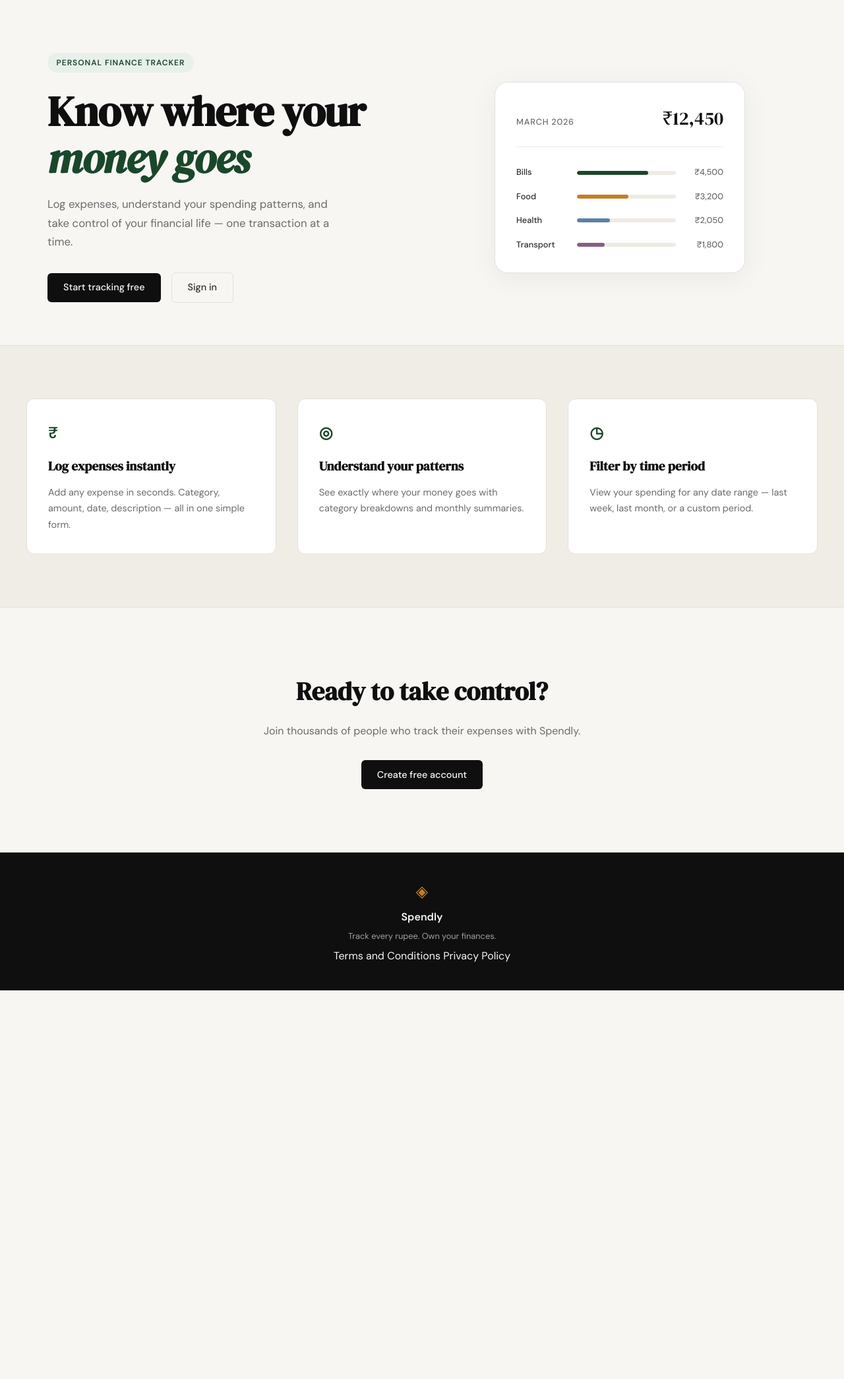
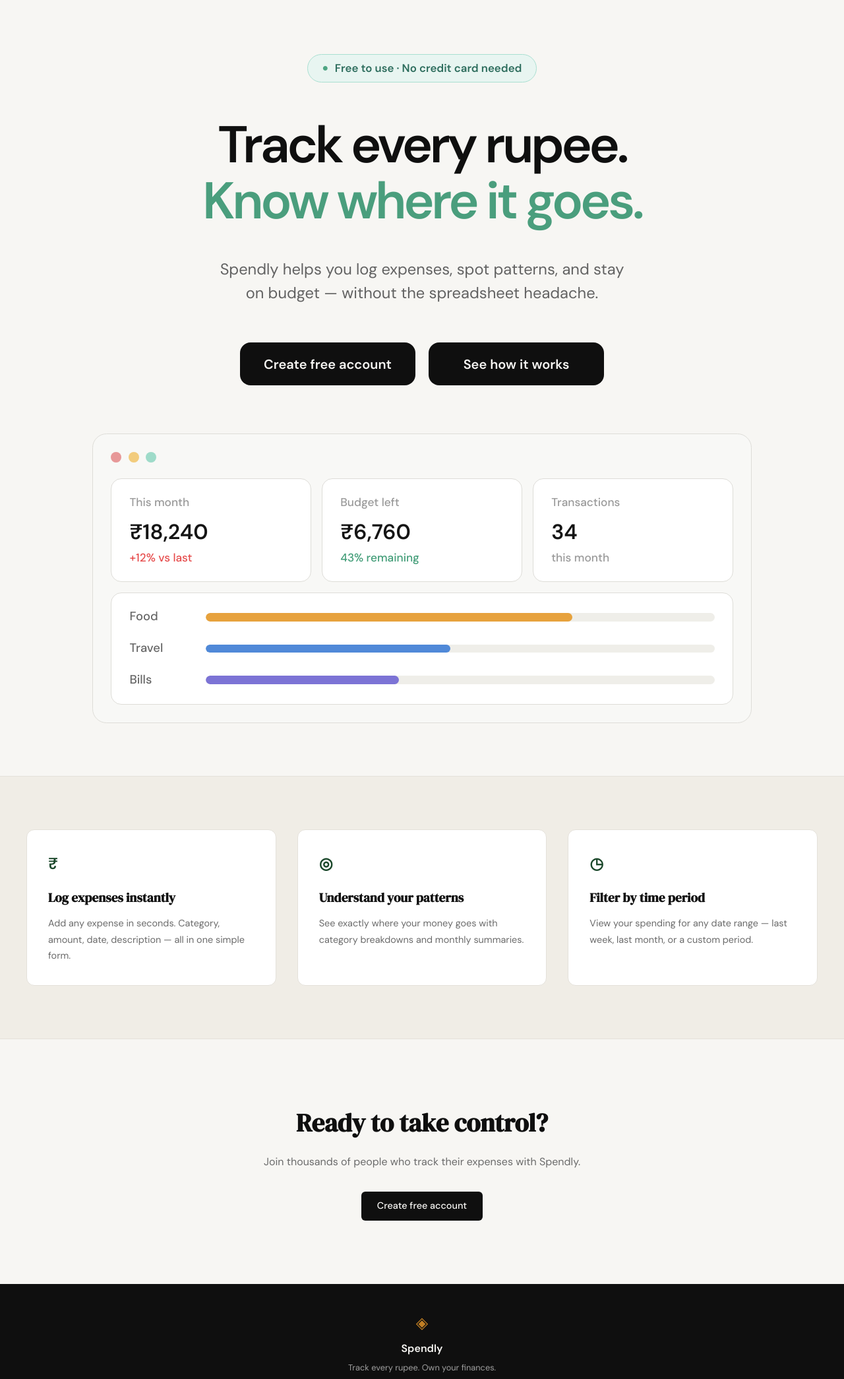
Before and after one commit to MohiuddinPrantiq/Spendly, a Flask app: page / in a window 1280 px wide. Shown: the part 61-2151 px from the top of the page at 66% size. Before the commit the page ends 1562 px from the top, so only its background shows below. Run offline with Flask 3, Linux system fonts and the light colour scheme.

Commit message:
landing: redesign hero section to match mockup

```diff
--- a/static/css/style.css
+++ b/static/css/style.css
@@ -124,137 +124,104 @@ a { color: inherit; text-decoration: none; }
 /* ------------------------------------------------------------------ */
 
 .hero {
-    padding: 5rem 2rem 4rem;
-    display: grid;
-    grid-template-columns: 1fr 1fr;
-    gap: 4rem;
+    padding: 5.1rem 2rem 5rem;
+    display: flex;
+    flex-direction: column;
     align-items: center;
-    max-width: var(--max-width);
+    text-align: center;
+    max-width: 1200px;
     margin: 0 auto;
 }
 
+.hero-inner { width: 100%; }
+
 .hero-badge {
-    display: inline-block;
-    background: var(--accent-light);
-    color: var(--accent);
-    font-size: 0.75rem;
+    display: inline-flex;
+    align-items: center;
+    gap: 0.6rem;
+    background: #e8f5f1;
+    border: 1px solid #a9dfd1;
+    color: #2d6d5d;
+    font-size: 1.05rem;
     font-weight: 600;
-    letter-spacing: 0.08em;
-    text-transform: uppercase;
-    padding: 0.35rem 0.85rem;
+    padding: 0.45rem 1.35rem;
     border-radius: 999px;
-    margin-bottom: 1.5rem;
+    margin-bottom: 3.25rem;
 }
 
+.hero-badge span { color: #4da583; font-size: 1rem; }
+
 .hero-title {
-    font-family: var(--font-display);
-    font-size: clamp(2.5rem, 5vw, 4rem);
-    line-height: 1.1;
-    letter-spacing: -0.02em;
+    font-family: var(--font-body);
+    font-size: clamp(3.5rem, 7vw, 4.9rem);
+    font-weight: 600;
+    line-height: 1.08;
+    letter-spacing: -0.055em;
     color: var(--ink);
-    margin-bottom: 1.25rem;
+    margin-bottom: 2.8rem;
 }
 
 .hero-title em {
-    font-style: italic;
-    color: var(--accent);
+    display: inline-block;
+    font-style: normal;
+    color: #4a9e7d;
 }
 
 .hero-subtitle {
-    font-size: 1.05rem;
-    color: var(--ink-muted);
-    line-height: 1.7;
-    max-width: 460px;
-    margin-bottom: 2rem;
+    font-size: 1.48rem;
+    font-weight: 400;
+    color: #626262;
+    line-height: 1.5;
+    max-width: none;
+    margin-bottom: 3.55rem;
 }
 
 .hero-actions {
     display: flex;
-    gap: 1rem;
+    justify-content: center;
+    gap: 1.25rem;
     align-items: center;
+    margin-bottom: 4.55rem;
 }
 
-/* ------------------------------------------------------------------ */
-/* Mock card (hero visual)                                             */
-/* ------------------------------------------------------------------ */
-
-.hero-visual {
-    display: flex;
-    justify-content: center;
+.hero-actions .btn-primary {
+    min-width: 266px;
+    padding: 1.05rem 1.5rem;
+    border-radius: 1rem;
+    font-size: 1.25rem;
+    font-weight: 600;
 }
 
-.mock-card {
-    background: var(--paper-card);
-    border: 1px solid var(--border);
-    border-radius: var(--radius-lg);
-    padding: 2rem;
+.hero-dashboard {
     width: 100%;
-    max-width: 380px;
-    box-shadow: 0 8px 40px rgba(0,0,0,0.06);
+    max-width: 1000px;
+    padding: 1.65rem 1.7rem 1.7rem;
+    background: #f8f8f6;
+    border: 1px solid #deddd8;
+    border-radius: 1.35rem;
+    text-align: left;
 }
 
-.mock-card-header {
-    display: flex;
-    justify-content: space-between;
-    align-items: baseline;
-    margin-bottom: 1.75rem;
-    padding-bottom: 1.25rem;
-    border-bottom: 1px solid var(--border-soft);
-}
+.dashboard-dots { display: flex; gap: 0.65rem; margin-bottom: 1.55rem; }
+.dashboard-dots span { width: 1rem; height: 1rem; border-radius: 50%; }
+.dashboard-dots span:nth-child(1) { background: #e79898; }
+.dashboard-dots span:nth-child(2) { background: #f2cc7d; }
+.dashboard-dots span:nth-child(3) { background: #9edbc9; }
 
-.mock-label {
-    font-size: 0.8rem;
-    font-weight: 500;
-    color: var(--ink-muted);
-    text-transform: uppercase;
-    letter-spacing: 0.06em;
-}
+.dashboard-stats { display: grid; grid-template-columns: repeat(3, 1fr); gap: 1rem; margin-bottom: 1rem; }
+.dashboard-stat { background: #fff; border: 1px solid #deddd8; border-radius: 1rem; padding: 1.35rem 1.7rem; }
+.dashboard-label, .dashboard-change { display: block; color: #999; font-size: 1.08rem; font-weight: 500; }
+.dashboard-stat strong { display: block; color: #151515; font-size: 2rem; line-height: 1.25; margin: 0.65rem 0 0.35rem; }
+.dashboard-change-red { color: #e64d4d; }
+.dashboard-change-green { color: #429d78; }
 
-.mock-total {
-    font-family: var(--font-display);
-    font-size: 1.75rem;
-    color: var(--ink);
-}
-
-.mock-bars { display: flex; flex-direction: column; gap: 1rem; }
-
-.mock-bar-row {
-    display: grid;
-    grid-template-columns: 80px 1fr 60px;
-    align-items: center;
-    gap: 0.75rem;
-}
-
-.mock-cat {
-    font-size: 0.8rem;
-    font-weight: 500;
-    color: var(--ink-soft);
-}
-
-.mock-bar-track {
-    height: 6px;
-    background: var(--border-soft);
-    border-radius: 999px;
-    overflow: hidden;
-}
-
-.mock-bar {
-    height: 100%;
-    background: var(--accent);
-    border-radius: 999px;
-    transition: width 0.6s ease;
-}
-
-.mock-bar-2 { background: var(--accent-2); }
-.mock-bar-3 { background: #5b7fa6; }
-.mock-bar-4 { background: #8b5e83; }
-
-.mock-amt {
-    font-size: 0.8rem;
-    font-weight: 500;
-    color: var(--ink-muted);
-    text-align: right;
-}
+.dashboard-bars { background: #fff; border: 1px solid #deddd8; border-radius: 1rem; padding: 1.35rem 1.7rem; display: flex; flex-direction: column; gap: 1.15rem; }
+.dashboard-bar-row { display: grid; grid-template-columns: 6.25rem 1fr; align-items: center; gap: 1rem; color: #666; font-size: 1.15rem; font-weight: 500; }
+.dashboard-bar-row > div { height: 0.8rem; background: #efeee9; border-radius: 999px; overflow: hidden; }
+.dashboard-bar-row i { display: block; height: 100%; border-radius: inherit; }
+.dashboard-bar-food { width: 72%; background: #e7a23d; }
+.dashboard-bar-travel { width: 48%; background: #5089d8; }
+.dashboard-bar-bills { width: 38%; background: #7c73d5; }
 
 /* ------------------------------------------------------------------ */
 /* Buttons                                                             */
--- a/templates/landing.html
+++ b/templates/landing.html
@@ -6,57 +6,43 @@
 
 <section class="hero">
     <div class="hero-inner">
-        <div class="hero-badge">Personal Finance Tracker</div>
+        <div class="hero-badge"><span>●</span> Free to use · No credit card needed</div>
         <h1 class="hero-title">
-            Know where your<br>
-            <em>money goes</em>
+            Track every rupee.<br>
+            <em>Know where it goes.</em>
         </h1>
         <p class="hero-subtitle">
-            Log expenses, understand your spending patterns,
-            and take control of your financial life —
-            one transaction at a time.
+            Spendly helps you log expenses, spot patterns, and stay<br class="hero-subtitle-break">
+            on budget — without the spreadsheet headache.
         </p>
         <div class="hero-actions">
-            <a href="{{ url_for('register') }}" class="btn-primary">Start tracking free</a>
-            <a href="{{ url_for('login') }}" class="btn-ghost">Sign in</a>
+            <a href="{{ url_for('register') }}" class="btn-primary">Create free account</a>
+            <a href="#" class="btn-primary">See how it works</a>
         </div>
     </div>
-    <div class="hero-visual">
-        <div class="mock-card">
-            <div class="mock-card-header">
-                <span class="mock-label">March 2026</span>
-                <span class="mock-total">₹12,450</span>
+    <div class="hero-dashboard">
+        <div class="dashboard-dots"><span></span><span></span><span></span></div>
+        <div class="dashboard-stats">
+            <div class="dashboard-stat">
+                <span class="dashboard-label">This month</span>
+                <strong>₹18,240</strong>
+                <span class="dashboard-change dashboard-change-red">+12% vs last</span>
             </div>
-            <div class="mock-bars">
-                <div class="mock-bar-row">
-                    <span class="mock-cat">Bills</span>
-                    <div class="mock-bar-track">
-                        <div class="mock-bar" style="width: 72%"></div>
-                    </div>
-                    <span class="mock-amt">₹4,500</span>
-                </div>
-                <div class="mock-bar-row">
-                    <span class="mock-cat">Food</span>
-                    <div class="mock-bar-track">
-                        <div class="mock-bar mock-bar-2" style="width: 52%"></div>
-                    </div>
-                    <span class="mock-amt">₹3,200</span>
-                </div>
-                <div class="mock-bar-row">
-                    <span class="mock-cat">Health</span>
-                    <div class="mock-bar-track">
-                        <div class="mock-bar mock-bar-3" style="width: 33%"></div>
-                    </div>
-                    <span class="mock-amt">₹2,050</span>
-                </div>
-                <div class="mock-bar-row">
-                    <span class="mock-cat">Transport</span>
-                    <div class="mock-bar-track">
-                        <div class="mock-bar mock-bar-4" style="width: 28%"></div>
-                    </div>
-                    <span class="mock-amt">₹1,800</span>
-                </div>
+            <div class="dashboard-stat">
+                <span class="dashboard-label">Budget left</span>
+                <strong>₹6,760</strong>
+                <span class="dashboard-change dashboard-change-green">43% remaining</span>
             </div>
+            <div class="dashboard-stat">
+                <span class="dashboard-label">Transactions</span>
+                <strong>34</strong>
+                <span class="dashboard-change">this month</span>
+            </div>
+        </div>
+        <div class="dashboard-bars">
+            <div class="dashboard-bar-row"><span>Food</span><div><i class="dashboard-bar-food"></i></div></div>
+            <div class="dashboard-bar-row"><span>Travel</span><div><i class="dashboard-bar-travel"></i></div></div>
+            <div class="dashboard-bar-row"><span>Bills</span><div><i class="dashboard-bar-bills"></i></div></div>
         </div>
     </div>
 </section>
```
